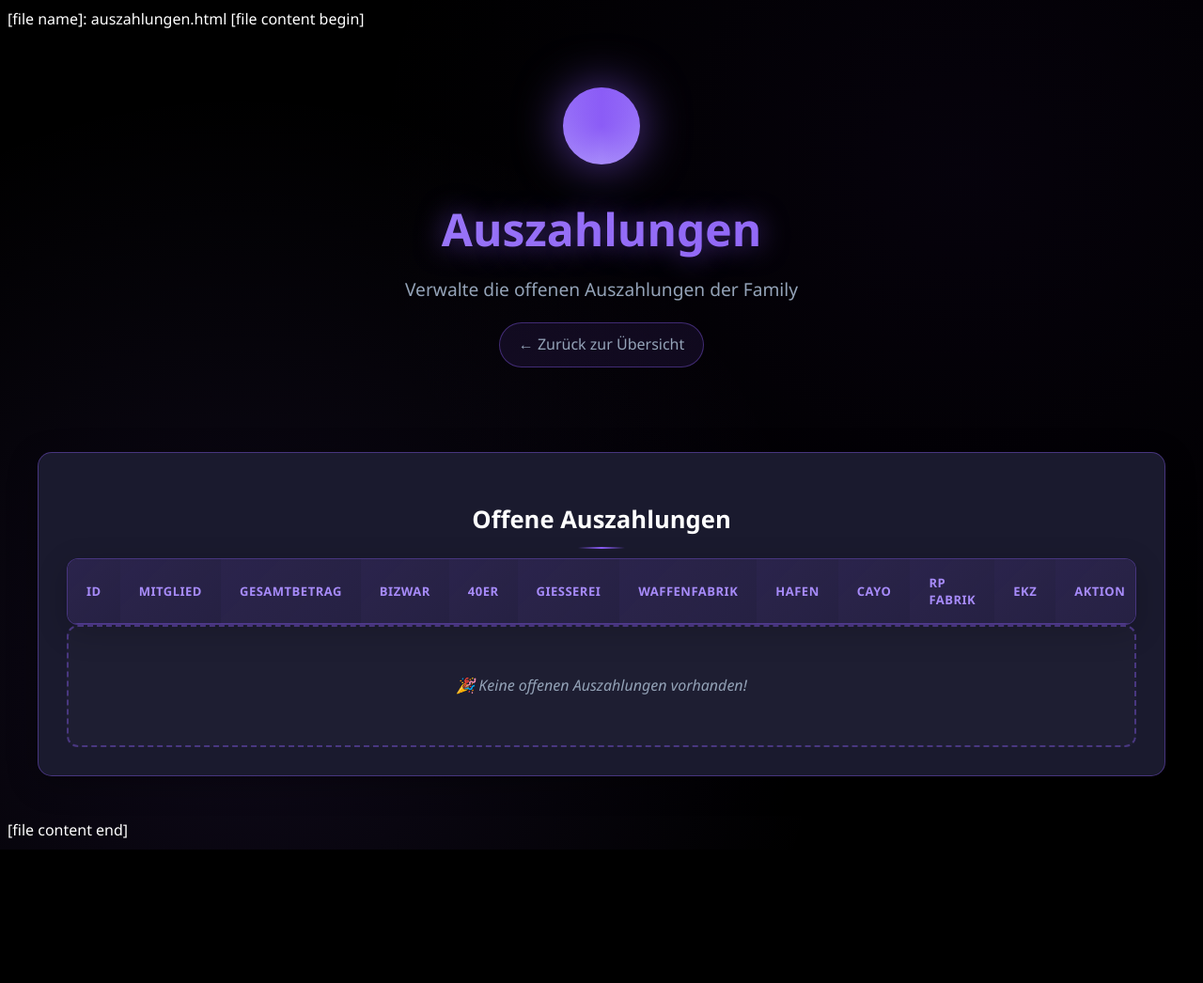
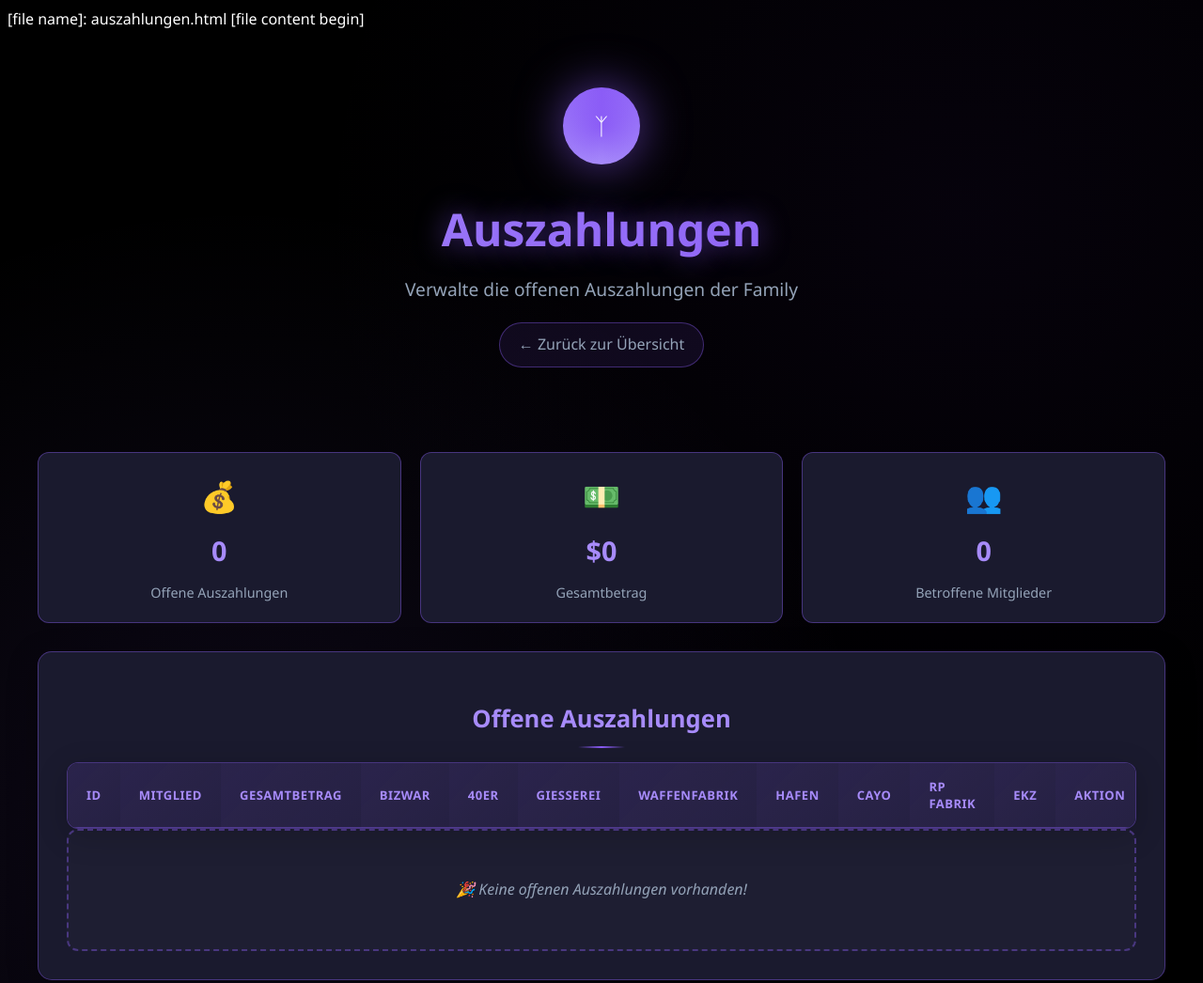
Before and after one commit to Hexenjaeger-Grand/Hexenjaeger, a plain HTML site: page auszahlungen.html in a window 1280 px wide. Shown: the top 1046 px of the page at 94% size. Before the commit the page ends 904 px from the top, so only its background shows below. Drawn offline with Linux system fonts and the light colour scheme.

Commit message:
Update auszahlungen.html

```diff
--- a/auszahlungen.html
+++ b/auszahlungen.html
@@ -7,18 +7,82 @@
     <meta name="viewport" content="width=device-width, initial-scale=1.0">
     <title>Auszahlungen - Hexenjäger</title>
     <link rel="stylesheet" href="style.css">
+    <style>
+        .summary-cards {
+            display: grid;
+            grid-template-columns: repeat(auto-fit, minmax(200px, 1fr));
+            gap: 20px;
+            margin-bottom: 30px;
+        }
+
+        .summary-card {
+            background: var(--bg-card);
+            border: 1px solid var(--border-purple);
+            border-radius: 12px;
+            padding: 20px;
+            text-align: center;
+            transition: all 0.3s ease;
+        }
+
+        .summary-card:hover {
+            border-color: var(--accent-purple);
+            transform: translateY(-3px);
+            box-shadow: var(--shadow-glow);
+        }
+
+        .summary-number {
+            font-size: 1.8em;
+            font-weight: bold;
+            color: var(--accent-purple-light);
+            margin: 10px 0;
+        }
+
+        .summary-label {
+            color: var(--text-muted);
+            font-size: 0.9em;
+        }
+
+        .payout-actions {
+            display: flex;
+            gap: 10px;
+            justify-content: center;
+        }
+
+        .btn-small {
+            padding: 8px 16px;
+            font-size: 12px;
+        }
+    </style>
 </head>
 <body>
     <div class="container">
         <header>
-            <div class="hexenjaeger-symbol"></div>
+            <div class="hexenjaeger-symbol">ᛉ</div>
             <h1>Auszahlungen</h1>
             <p>Verwalte die offenen Auszahlungen der Family</p>
             <a href="index.html" class="back-btn">← Zurück zur Übersicht</a>
         </header>
 
-        <div class="card">
-            <h2 style="color: var(--accent-lilac); margin-bottom: 20px; text-align: center;">Offene Auszahlungen</h2>
+        <div class="summary-cards">
+            <div class="summary-card mystic-border">
+                <div style="font-size: 2em; margin-bottom: 10px;">💰</div>
+                <div class="summary-number" id="totalPayouts">0</div>
+                <div class="summary-label">Offene Auszahlungen</div>
+            </div>
+            <div class="summary-card mystic-border">
+                <div style="font-size: 2em; margin-bottom: 10px;">💵</div>
+                <div class="summary-number" id="totalAmount">$0</div>
+                <div class="summary-label">Gesamtbetrag</div>
+            </div>
+            <div class="summary-card mystic-border">
+                <div style="font-size: 2em; margin-bottom: 10px;">👥</div>
+                <div class="summary-number" id="totalMembers">0</div>
+                <div class="summary-label">Betroffene Mitglieder</div>
+            </div>
+        </div>
+
+        <div class="card mystic-border">
+            <h2>Offene Auszahlungen</h2>
 
             <div id="payoutTable" class="table-container">
                 <table>
@@ -57,6 +121,13 @@
             const tbody = document.getElementById('payoutBody');
             const noPayouts = document.getElementById('noPayouts');
 
+            // Update Summary Cards
+            document.getElementById('totalPayouts').textContent = payouts.length;
+            document.getElementById('totalMembers').textContent = payouts.length;
+
+            const totalAmount = payouts.reduce((sum, payout) => sum + payout.total, 0);
+            document.getElementById('totalAmount').textContent = formatCurrency(totalAmount);
+
             if (payouts.length === 0) {
                 tbody.innerHTML = '';
                 noPayouts.style.display = 'block';
@@ -67,9 +138,9 @@
 
             tbody.innerHTML = payouts.map(payout => `
                 <tr>
-                    <td><strong>${escapeHtml(payout.memberId)}</strong></td>
-                    <td><strong style="color: var(--accent-lilac);">${escapeHtml(payout.memberName)}</strong></td>
-                    <td><strong style="color: var(--accent-purple);">${formatCurrency(payout.total)}</strong></td>
+                    <td><strong>${payout.memberId}</strong></td>
+                    <td><strong style="color: var(--accent-purple-light);">${payout.memberName}</strong></td>
+                    <td><strong style="color: var(--accent-purple); font-size: 1.1em;">${formatCurrency(payout.total)}</strong></td>
                     <td>${payout.bizwar_win}W / ${payout.bizwar_lose}L</td>
                     <td>${payout['40er_win']}W / ${payout['40er_lose']}L</td>
                     <td>${payout.giesserei}</td>
@@ -79,9 +150,11 @@
                     <td>${payout.rp_fabrik}</td>
                     <td>${payout.ekz}</td>
                     <td>
-                        <button onclick="completePayout('${payout.memberId}')" class="btn-primary" style="padding: 8px 16px; font-size: 12px;">
-                            Auszahlen
-                        </button>
+                        <div class="payout-actions">
+                            <button onclick="completePayout('${payout.memberId}')" class="btn-primary btn-small">
+                                Auszahlen
+                            </button>
+                        </div>
                     </td>
                 </tr>
             `).join('');
@@ -92,10 +165,20 @@
                 const result = db.completePayout(memberId);
                 if (result.success) {
                     loadPayouts();
+                    showNotification('✅ Auszahlung erfolgreich abgeschlossen!', 'success');
                 } else {
-                    alert('Fehler: ' + result.error);
+                    showNotification('❌ Fehler: ' + result.error, 'error');
                 }
             }
+        }
+
+        function showNotification(message, type) {
+            // Einfache Notification
+            alert(message);
+        }
+
+        function formatCurrency(amount) {
+            return '$' + parseInt(amount).toLocaleString('de-DE');
         }
 
         document.addEventListener('DOMContentLoaded', loadPayouts);
```
